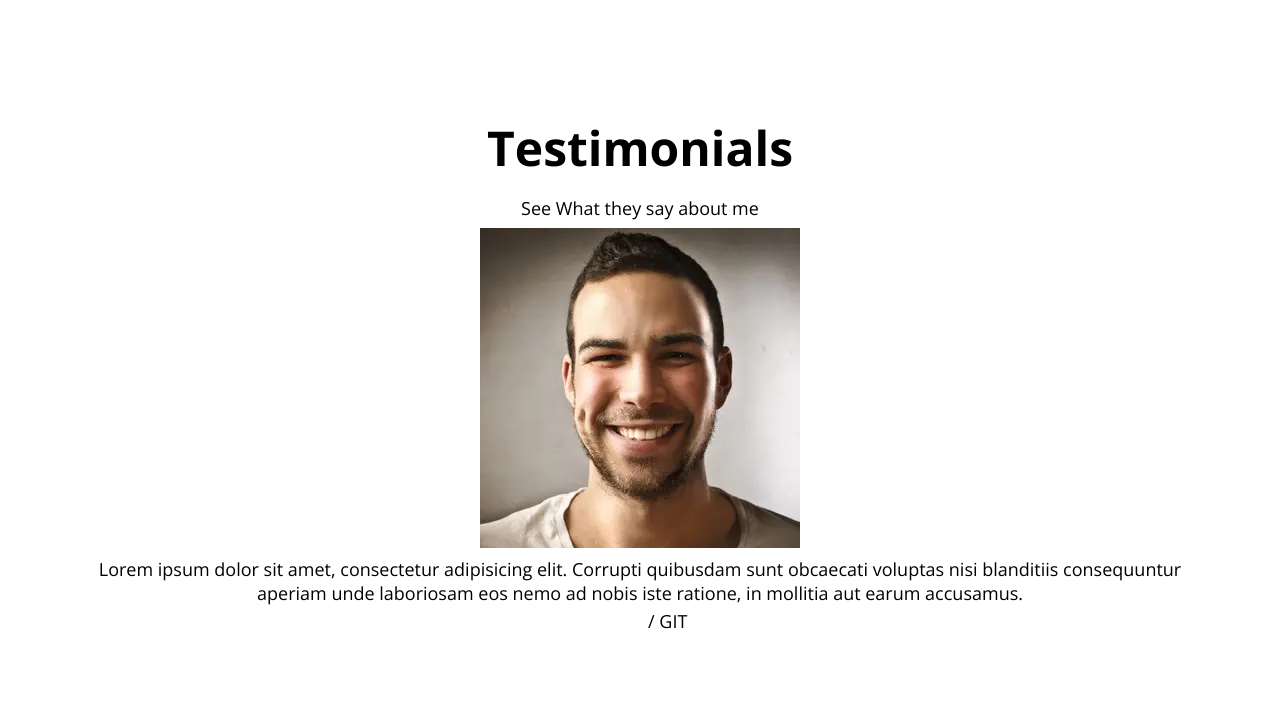
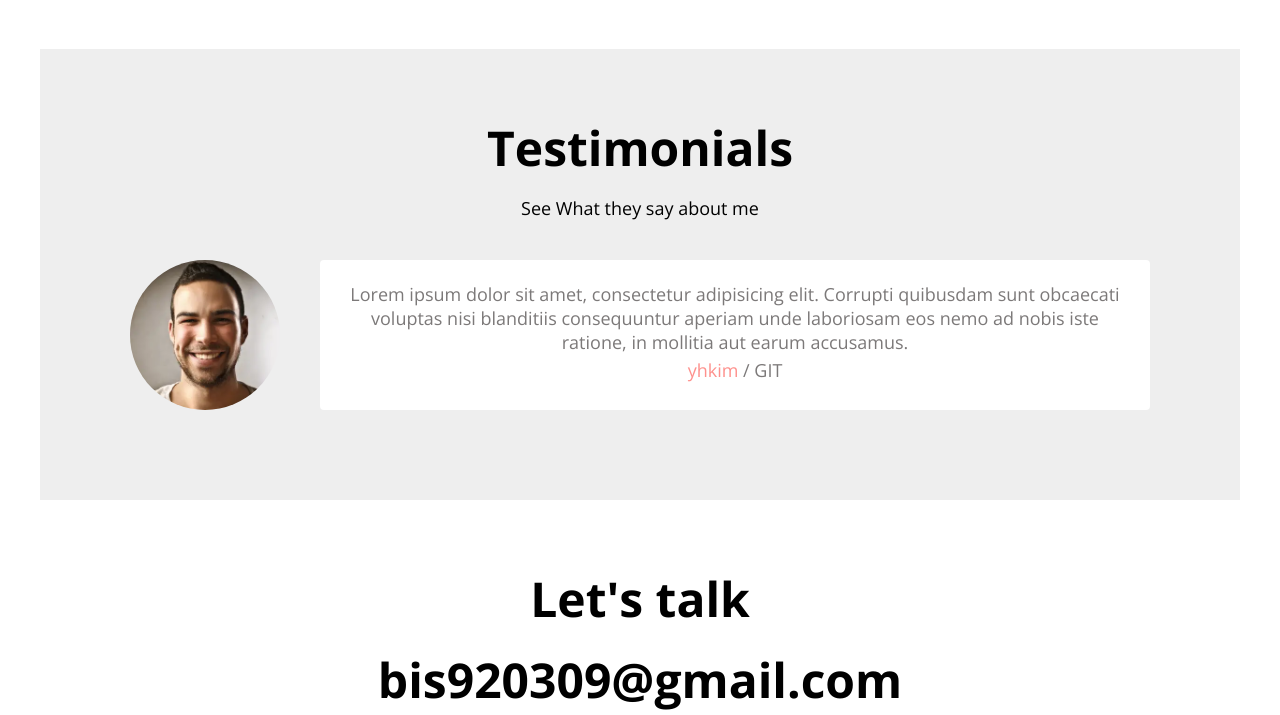
Before and after one commit to bis92/Bis-Portfolio, a plain HTML site: page index.html in a window 1280 px wide. Shown: the part 3209-3924 px from the top of the page. Drawn offline with nearby package versions, Linux system fonts and the light colour scheme.

Commit message:
CSS: Testimonial

```diff
--- a/index.html
+++ b/index.html
@@ -246,6 +246,7 @@
         <h1>Testimonials</h1>
         <h3>See What they say about me</h3>
         <div class="testimonials">
+            <div class="testimonial">
                 <img
                     src="./imgs/testimonial/testimonial.png"
                     alt="testimonial1"
@@ -253,6 +254,7 @@
                     <div class="testimonial__speech-bubble">
                         <p>Lorem ipsum dolor sit amet, consectetur adipisicing elit. Corrupti quibusdam sunt obcaecati voluptas nisi blanditiis consequuntur aperiam unde laboriosam eos nemo ad nobis iste ratione, in mollitia aut earum accusamus.</p>
                         <p class="name"><a href="">yhkim</a> / GIT</p>
+                    </div>
             </div>
         </div>
     </section>
--- a/style.css
+++ b/style.css
@@ -379,3 +379,45 @@ p {
     margin-left: -12px;
     background-color: var(--color-dark-white);
 }
+
+/* Testimonial */
+#testimonials {
+    background-color: var(--color-light-white);
+}
+
+.testimonials {
+    margin: 40px;
+}
+
+.testimonial {
+    display: flex;
+    margin: 32px 0;
+}
+
+.testimonial__avatar {
+    width: 150px;
+    height: 150px;
+    border-radius: 50%;
+}
+
+.testimonial__avatar:nth-child(odd) {
+    margin-right: 40px;
+}
+
+.testimonial__avatar:nth-child(even) {
+    margin-left: 40px;
+}
+
+.testimonial__speech-bubble {
+    padding: 18px;
+    background-color: var(--color-white);
+    border-radius: var(--size-border-radius);
+}
+
+.testimonial__speech-bubble p {
+    color: var(--color-light-grey);
+}
+
+.testimonial__speech-bubble a {
+    color: var(--color-pink);
+}
```
Lines whose indentation alone changed are shown as unchanged.
